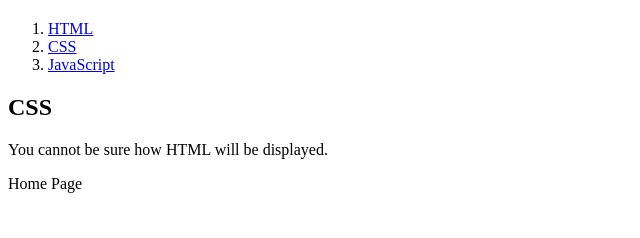
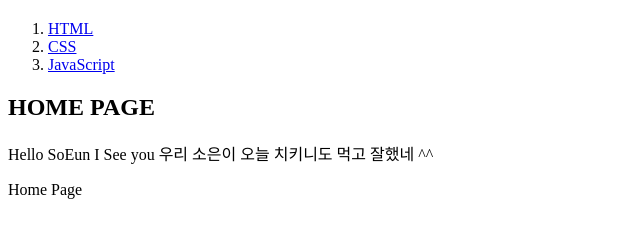
Before and after one commit to edogawaconam/web1, a plain HTML site: page index.html in a window 1280 px wide. Shown: the part 60-298 px from the top of the page, without its empty margins (0-640 px from the left). Drawn offline with Linux system fonts and the light colour scheme.

Commit message:
update index.html

```diff
--- a/index.html
+++ b/index.html
@@ -13,8 +13,9 @@
 </ol>
 
 
-<h2>CSS</h2>
-You cannot be sure how HTML will be displayed.
+<h2>HOME PAGE</h2>
+Hello SoEun I See you
+ 우리 소은이 오늘 치키니도 먹고 잘했네 ^^
 
 <P>Home Page</p>
 </body>
```
